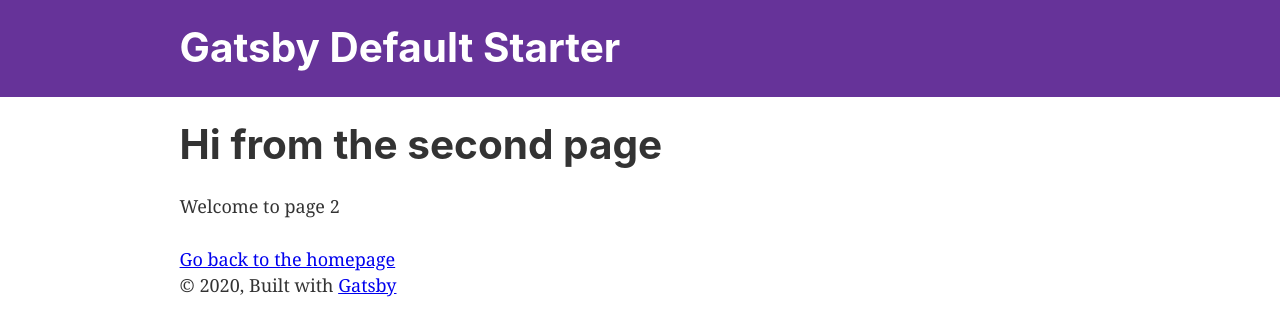
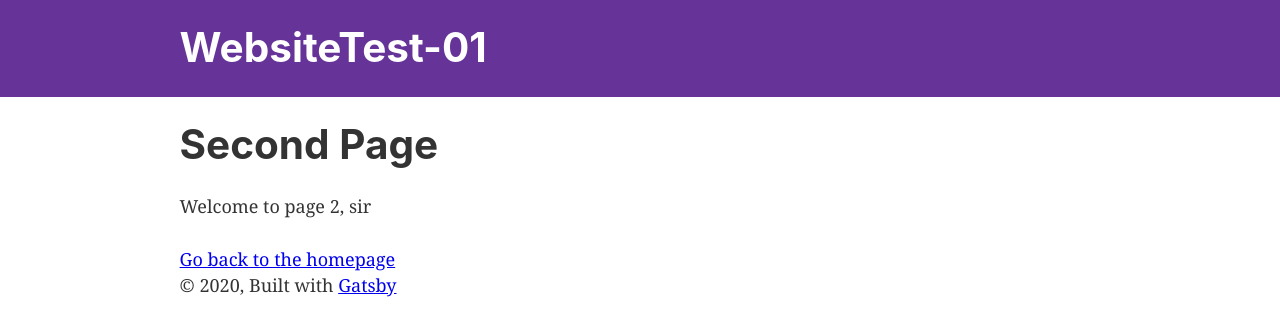
Before and after one commit to KotaSchnider/WebsiteTest01, a Gatsby site: page /page-2 in a window 1280 px wide. Built offline with nearby package versions, Linux system fonts and the light colour scheme; Gatsby itself is replaced by a stand-in of ours.

Commit message:
Second Page Header 1

```diff
--- a/gatsby-config.js
+++ b/gatsby-config.js
@@ -1,6 +1,6 @@
 module.exports = {
   siteMetadata: {
-    title: `Gatsby Default Starter`,
+    title: `WebsiteTest-01`,
     description: `Kick off your next, great Gatsby project with this default starter. This barebones starter ships with the main Gatsby configuration files you might need.`,
     author: `@gatsbyjs`,
   },
--- a/src/pages/page-2.js
+++ b/src/pages/page-2.js
@@ -7,8 +7,8 @@ import SEO from "../components/seo"
 const SecondPage = () => (
   <Layout>
     <SEO title="Page two" />
-    <h1>Hi from the second page</h1>
-    <p>Welcome to page 2</p>
+    <h1>Second Page</h1>
+    <p>Welcome to page 2, sir</p>
     <Link to="/">Go back to the homepage</Link>
   </Layout>
 )
```
Also changed, not shown: src/pages/index.js (+4 -4 lines).
